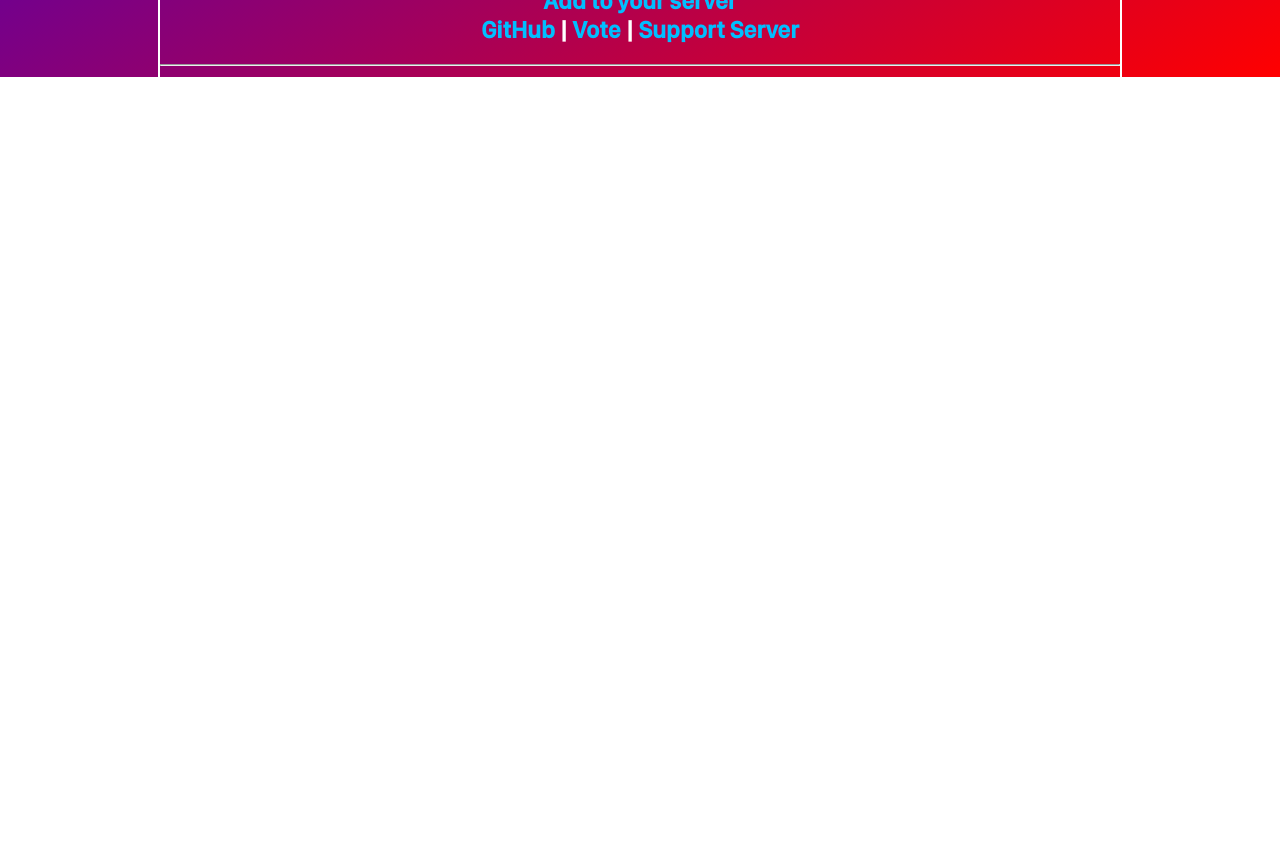
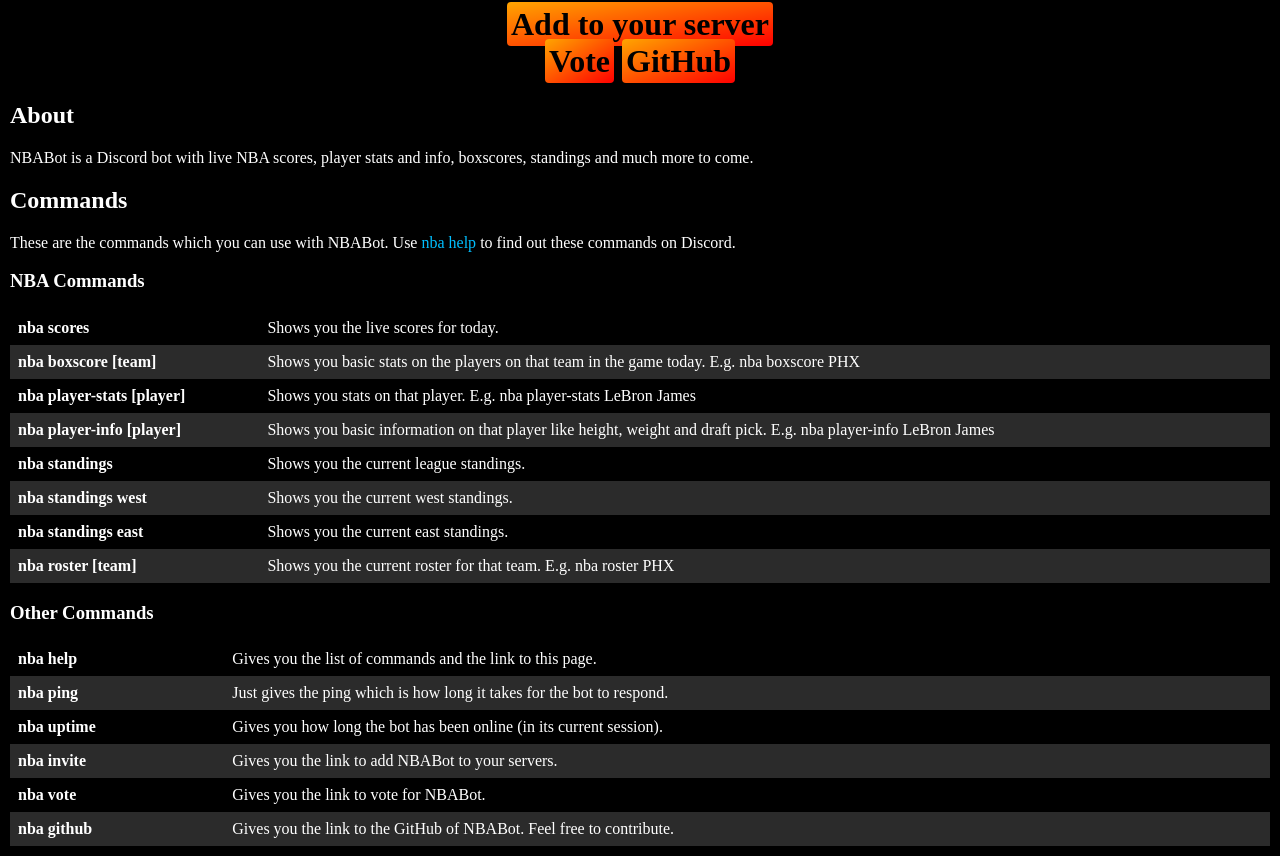
Before and after one commit to Icedude907/NBABot, a website: page docs/index.html in a window 1280 px wide. Shown: the part 723-1579 px from the top of the page. Before the commit the page ends 800 px from the top, so only its background shows below. Drawn offline with Linux system fonts and the light colour scheme; a web font is replaced by a local one.

Commit message:
New Website

```diff
--- a/docs/index.html
+++ b/docs/index.html
@@ -1,97 +1,130 @@
 <!DOCTYPE html>
+<html>
 
-<html>
-    <head>
-        <title>NBABot</title>
-        <link href="./style.css" rel="stylesheet">
-        <meta name="viewport" content="width=device-width, initial-scale=1.0">
-        <!-- Global site tag (gtag.js) - Google Analytics -->
-        <script async src="https://www.googletagmanager.com/gtag/js?id=UA-134251610-1"></script>
-        <script>
-          window.dataLayer = window.dataLayer || [];
-          function gtag(){dataLayer.push(arguments);}
-          gtag('js', new Date());
+<head>
+    <meta charset="utf-8">
+    <meta name="viewport" content="width=device-width">
+    <title>NBABot</title>
+    <link href="style.css" rel="stylesheet" type="text/css" />
+    <meta name="viewport" content="width=device-width, initial-scale=1.0">
+</head>
 
-          gtag('config', 'UA-134251610-1');
-        </script>
-    </head>
+<body>
 
-    <body>
-        <div class="mainContainer">
-            <h1>NBABot</h1>
+    <div class="mainWrapper">
+        <div class="topHeader">
+            <h1>NBABot
+                <!-- <a href="https://discordapp.com/oauth2/authorize?client_id=544017840760422417&scope=bot&permissions=0" target="_blank" class="link">Invite</a> -->
+            </h1>
+        </div>
+
+        <br><br><br><br><br>
+
+        <div class="textWrapper">
+
             <center>
-                <a href="https://discordbots.org/bot/544017840760422417" >
-                    <img src="https://discordbots.org/api/widget/status/544017840760422417.svg?noavatar=true&righttextcolor=FFFFFF" alt="NBABot" />
+                <a href="https://discordbots.org/bot/544017840760422417">
+                    <img src="https://discordbots.org/api/widget/status/544017840760422417.svg?noavatar=true&righttextcolor=FFFFFF"
+                        alt="NBABot" />
                 </a>
-                <a href="https://discordbots.org/bot/544017840760422417" >
-                    <img src="https://discordbots.org/api/widget/servers/544017840760422417.svg?noavatar=true&righttextcolor=FFFFFF" alt="NBABot" />
+                <a href="https://discordbots.org/bot/544017840760422417">
+                    <img src="https://discordbots.org/api/widget/servers/544017840760422417.svg?noavatar=true&righttextcolor=FFFFFF"
+                        alt="NBABot" />
                 </a>
-                <a href="https://discordbots.org/bot/544017840760422417" >
-                    <img src="https://discordbots.org/api/widget/upvotes/544017840760422417.svg?noavatar=true&righttextcolor=FFFFFF" alt="NBABot" />
+                <a href="https://discordbots.org/bot/544017840760422417">
+                    <img src="https://discordbots.org/api/widget/upvotes/544017840760422417.svg?noavatar=true&righttextcolor=FFFFFF"
+                        alt="NBABot" />
                 </a>
-                <a href="https://discordbots.org/bot/544017840760422417" >
-                    <img src="https://discordbots.org/api/widget/owner/544017840760422417.svg?noavatar=true&righttextcolor=FFFFFF" alt="NBABot" />
+                <a href="https://discordbots.org/bot/544017840760422417">
+                    <img src="https://discordbots.org/api/widget/owner/544017840760422417.svg?noavatar=true&righttextcolor=FFFFFF"
+                        alt="NBABot" />
                 </a>
+
+
+                <h1>
+                    <a href="https://discordapp.com/oauth2/authorize?client_id=544017840760422417&scope=bot&permissions=0"
+                        target="_blank" class="code">Add to your server</a><br>
+                    <a href="https://discordbots.org/bot/544017840760422417/vote" target="_blank" class="code">Vote</a>
+                    <a href="https://github.com/EliotChignell/NBABot" target="_blank" class="code">GitHub</a>
+                </h1>
+
+
             </center>
-            <!-- https://discordapp.com/channels/@me/401649168948396032 -->
-            <center><h2><a href="https://discordapp.com/oauth2/authorize?client_id=544017840760422417&scope=bot&permissions=0" target="_blank">Add to your server</a><br><a href="https://github.com/EliotChignell/NBABot" target="_blank">GitHub</a> | <a href="https://discordbots.org/bot/544017840760422417/vote" target="_blank">Vote</a> | <a href="https://discord.gg/VFTPvn4" target="_blank">Support Server</a></h2></center>
 
-            <hr>
+            <h2>About</h2>
+            <p>NBABot is a Discord bot with live NBA scores, player stats and info, boxscores, standings and much more
+                to come.</p>
 
-            <div class="commands">
+            <h2>Commands</h2>
+            <p>These are the commands which you can use with NBABot. Use <a style="color: deepskyblue;">nba help</a> to
+                find out these commands on Discord.</p>
 
-                <h2>NBA Commands</h2>
-                <hr class="minihr">
+            <h3>NBA Commands</h3>
+            <table style="width: 100%">
+                <tr>
+                    <th>nba scores</th>
+                    <td>Shows you the live scores for today.</td>
+                </tr>
+                <tr>
+                    <th>nba boxscore [team]</th>
+                    <td>Shows you basic stats on the players on that team in the game today. E.g. nba boxscore PHX</td>
+                </tr>
+                <tr>
+                    <th>nba player-stats [player]</th>
+                    <td>Shows you stats on that player. E.g. nba player-stats LeBron James</td>
+                </tr>
+                <tr>
+                    <th>nba player-info [player]</th>
+                    <td>Shows you basic information on that player like height, weight and draft pick. E.g. nba
+                        player-info LeBron James</td>
+                </tr>
+                <tr>
+                    <th>nba standings</th>
+                    <td>Shows you the current league standings.</td>
+                </tr>
+                <tr>
+                    <th>nba standings west</th>
+                    <td>Shows you the current west standings.</td>
+                </tr>
+                <tr>
+                    <th>nba standings east</th>
+                    <td>Shows you the current east standings.</td>
+                </tr>
+                <tr>
+                    <th>nba roster [team]</th>
+                    <td>Shows you the current roster for that team. E.g. nba roster PHX</td>
+                </tr>
+            </table>
 
-                <br>
-                <code>nba scores</code>
-                <p>Shows you the live scores for today.</p>
+            <h3>Other Commands</h3>
+            <table style="width: 100%;">
+                <tr>
+                    <th>nba help</th>
+                    <td>Gives you the list of commands and the link to this page.</td>
+                </tr>
+                <tr>
+                    <th>nba ping</th>
+                    <td>Just gives the ping which is how long it takes for the bot to respond.</td>
+                </tr>
+                <tr>
+                    <th>nba uptime</th>
+                    <td>Gives you how long the bot has been online (in its current session).</td>
+                </tr>
+                <tr>
+                    <th>nba invite</th>
+                    <td>Gives you the link to add NBABot to your servers.</td>
+                </tr>
+                <tr>
+                    <th>nba vote</th>
+                    <td>Gives you the link to vote for NBABot.</td>
+                </tr>
+                <tr>
+                    <th>nba github</th>
+                    <td>Gives you the link to the GitHub of NBABot. Feel free to contribute.</td>
+                </tr>
+            </table>
+        </div>
+    </div>
+</body>
 
-                <code>nba boxscore [team]</code>
-                <p>Shows you basic stats on that team in the game today. E.g. nba boxscore PHX</p>
-
-                <code>nba player-stats [player]</code>
-                <p>Shows you stats on that player. E.g. nba player-stats LeBron James</p>
-
-                <code>nba player-info [player]</code>
-                <p>Shows you basic information on that player like height, weight and draft pick. E.g. nba player-info LeBron James</p>
-
-                <code>nba standings</code>
-                <p>Shows you the current league standings.</p>
-
-                <code>nba standings west</code>
-                <p>Shows you the current west standings.</p>
-
-                <code>nba standings east</code>
-                <p>Shows you the current east standings.</p>
-
-                <code>nba roster [team]</code>
-                <p>Shows you the current roster for that team. E.g. nba roster PHX</p>
-
-                <hr class="minihr">
-                <h2>Other Commands</h2>
-                <hr class="minihr">
-
-                <br>
-                <code>nba help</code>
-                <p>Gives you the list of commands and the link to this page.</p>
-
-                <code>nba ping</code>
-                <p>Just gives the ping which is how long it takes for the bot to respond.</p>
-
-                <code>nba uptime</code>
-                <p>Gives you how long the bot has been online (in its current session).</p>
-
-                <code>nba invite</code>
-                <p>Gives you the link to add NBABot to your servers.</p>
-
-                <code>nba vote</code>
-                <p>Gives you the link to vote for NBABot.</p>
-
-                <code>nba github</code>
-                <p>Gives you the link to the GitHub of NBABot. Feel free to contribute.</p>
-            </div>
-
-        </div>
-    </body>
 </html>
--- a/docs/style.css
+++ b/docs/style.css
@@ -1,66 +1,87 @@
 @font-face {
     font-family: "SFCompactDisplay-Medium";
-    src: url("./SFCompactDisplay-Medium.otf");
+    src: url("https://nbabot.js.org/SFCompactDisplay-Medium.otf");
 }
 
 * {
-    font-family: "SFCompactDisplay-Medium", -apple-system, BlinkMacSystemFont, Arial;
+    font-family: "SFCompactDisplay-Medium";
+}
+
+body {
+    margin: 0;
+    background-color: black;
     color: white;
 }
 
-code {
-    /* font-family: monospace; */
-    background-color: white;
-    color: black;
+.topHeader {
+    width: 100%;
+    height: 80px;
+    color: white;
+
+    display: block;
+    top: 0;
+    position: fixed;
+
     padding: 5px;
-    border-radius: 5px;
+
+    background: linear-gradient(to right, blue, red);
+
+    border-bottom: solid white;
 }
 
-html {
-    min-height: 100%;
-    background-repeat:no-repeat;
-    -webkit-background-size: cover;
-    -moz-background-size: cover;
-    -o-background-size: cover;
-    background-size: cover;
-    background-image: linear-gradient(to bottom right, blue, red);
-}
-
-.mainContainer {
-    width: 75%;
-    height: 100%;
-
-    position:absolute;
-    left:0; right:0;
-    top:0; bottom:0;
-    margin: auto;
-
-    max-width:100%;
-    max-height:100%;
-    overflow:auto;
-    border-left: 2px solid white;
-    border-right: 2px solid white;
-}
-
-.commands {
-    text-align: center;
-}
-
-.minihr {
-    width: 75%;
-    text-align: center;
+.textWrapper {
+    margin: 10px;
 }
 
 a {
     text-decoration: none;
-    text-align: center;
-    color: deepskyblue;
 }
 
-h1 {
-    text-align: center;
+/*
+th {
+color: #6effa6;
 }
 
-img {
-    text-align: center;
+td {
+color: #ff6ec7;
 }
+*/
+
+table {
+    border-collapse: collapse;
+    width: 100%;
+}
+
+th,
+td {
+    text-align: left;
+    padding: 8px;
+}
+
+tr:nth-child(even) {
+    background-color: #f2f2f22d;
+}
+
+.link {
+    color: black;
+    border-radius: 5px;
+
+    display: block;
+    right: 15px;
+    top: 23px;
+    position: fixed;
+
+    padding: 5px;
+    background: linear-gradient(to bottom right, lightblue, blue);
+}
+
+.code {
+    color: black;
+    border-radius: 4px;
+    padding: 4px;
+    background: linear-gradient(to bottom right, orange, red);
+}
+
+.c {
+    width: 400px;
+}
```
Also changed, not shown: index.js (+22 -18 lines).
